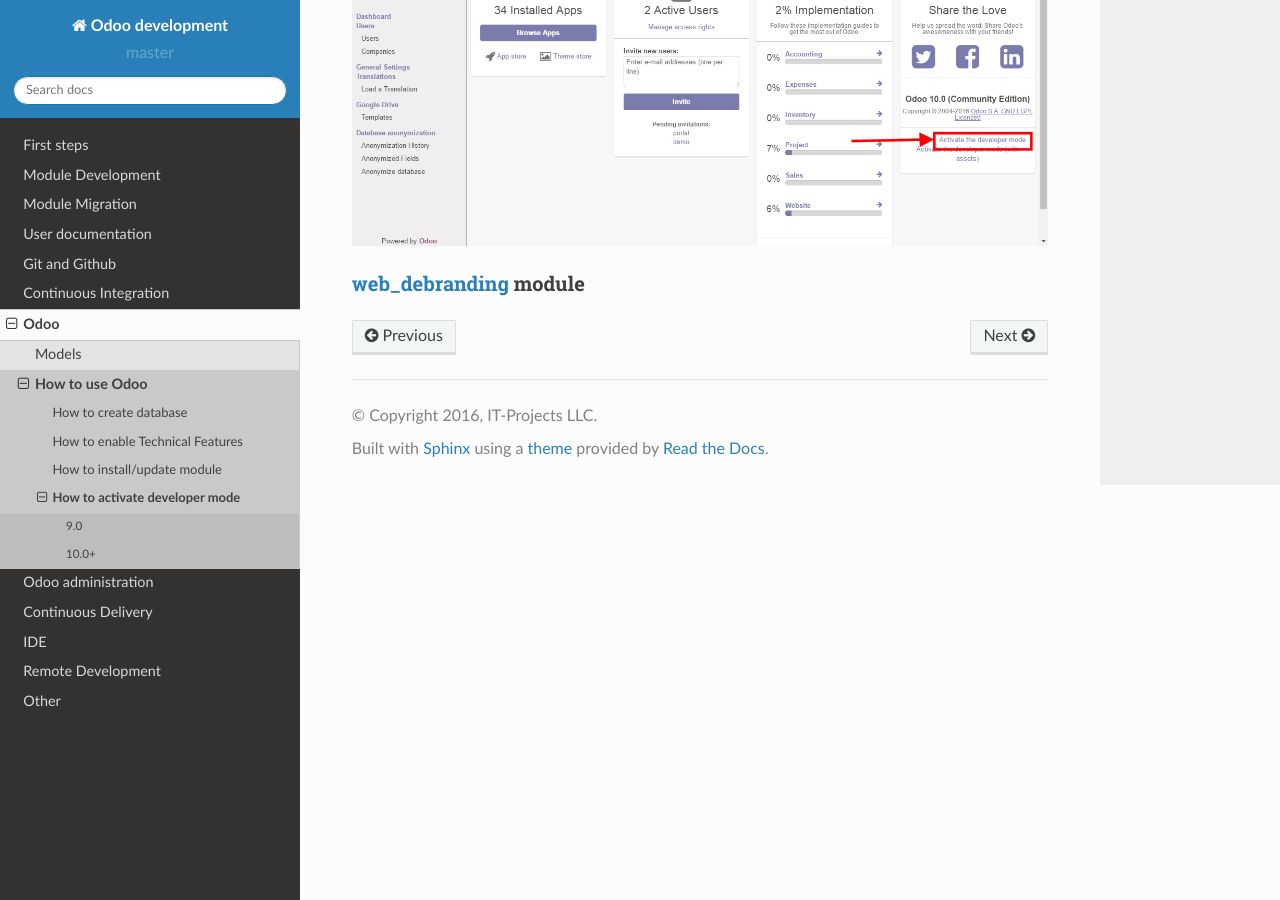
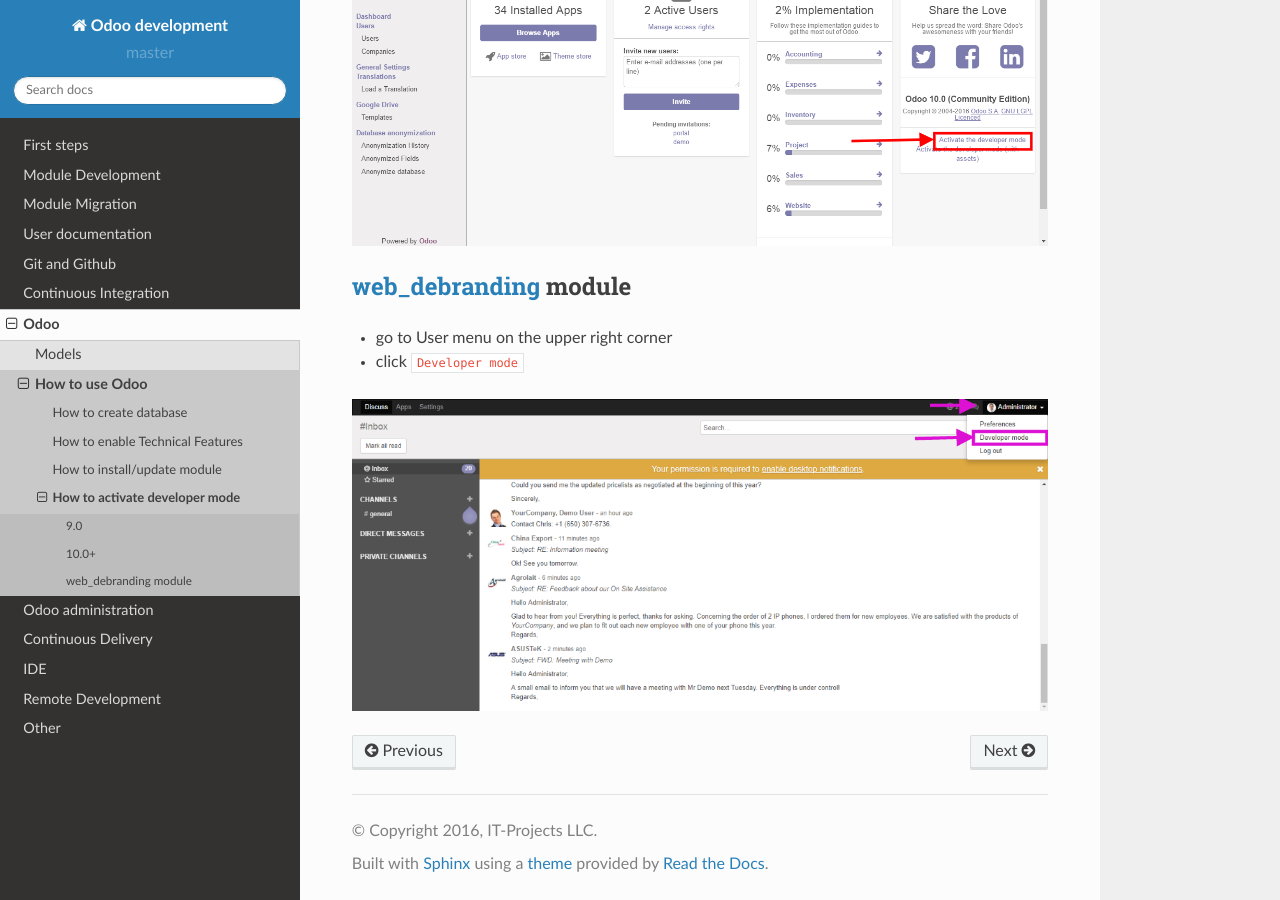
Before and after one commit to itpp-labs/odoo-development, a Sphinx documentation site: the page built from docs/odoo/usage/debug-mode.rst, in a window 1280 px wide and 900 px high, scrolled down 1496 px. Built offline with Sphinx 7.4.7 and the Read the Docs theme 2.0.0, drawn with Linux system fonts in a browser that asks for light colours; pages that are not in the unit, such as notebooks, are missing from menus.

Commit message:
web_debranding field
web_debranding field

```diff
--- a/docs/odoo/usage/debug-mode.rst
+++ b/docs/odoo/usage/debug-mode.rst
@@ -29,4 +29,9 @@
 .. image:: ../../images/debug-3.png
 
 `web_debranding <https://www.odoo.com/apps/modules/10.0/web_debranding/>`_ module
----------------
+===============
+* go to User menu on the upper right corner
+
+* click ``Developer mode``
+
+.. image:: ../../images/debug-4.png
```
